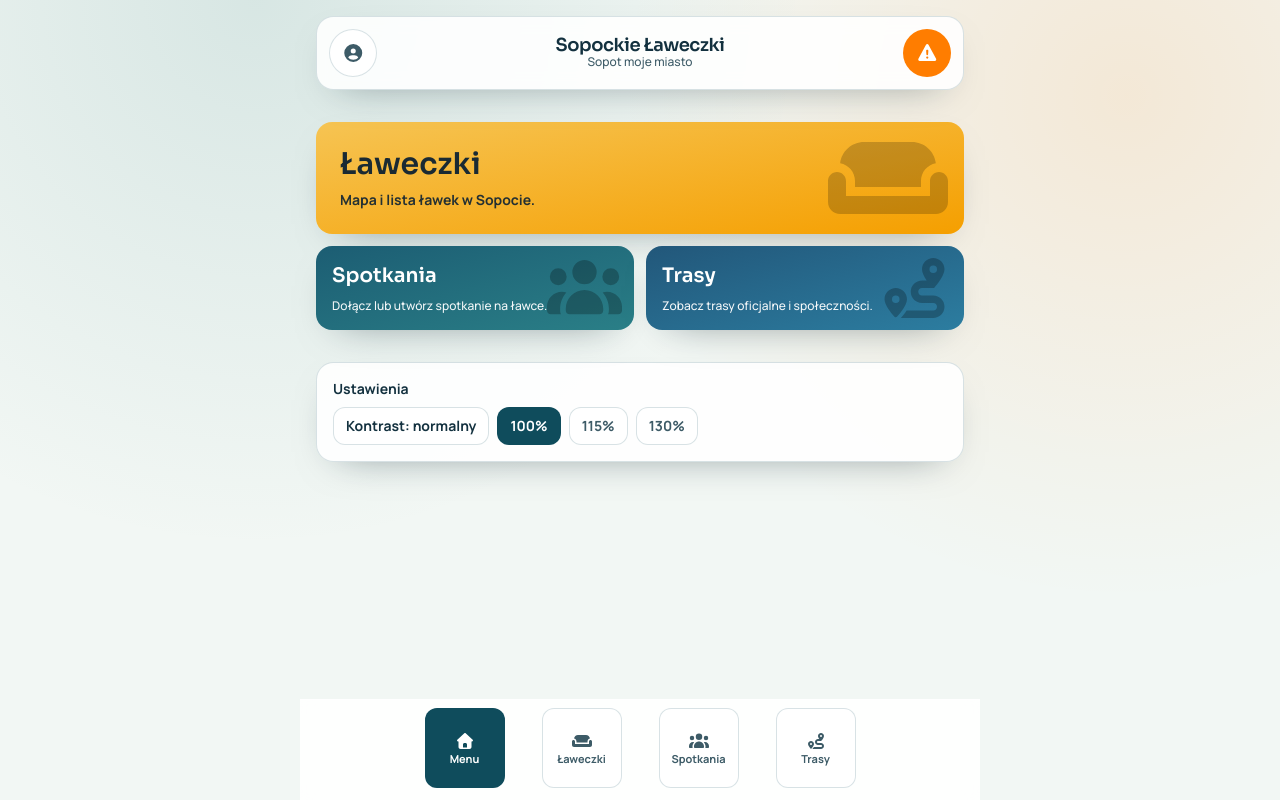
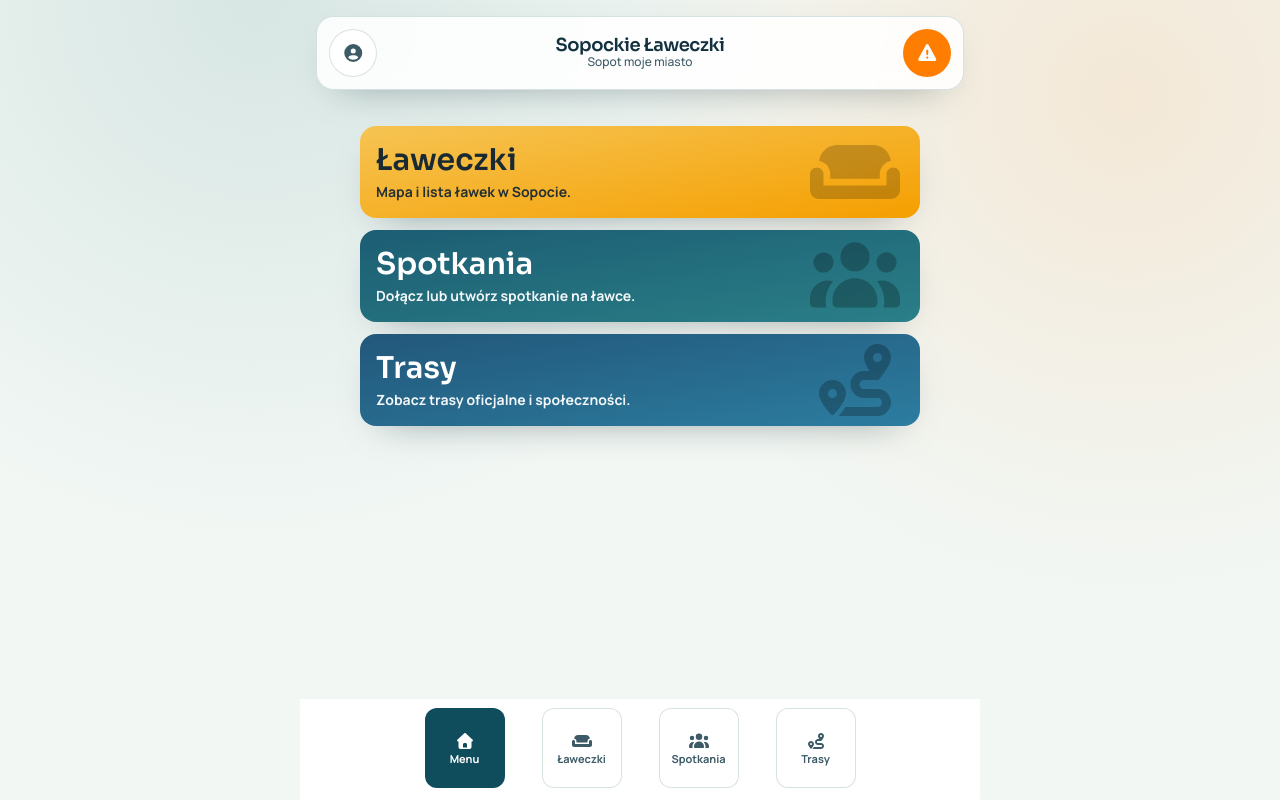
Before and after one commit to pawelhabina/sopockie-laweczki, a React (Vite) app in the folder apps/web/: page / in a window 1280 px wide. Built offline with nearby package versions, Linux system fonts and the light colour scheme.

Commit message:
add ProfilePage component and update routing; modify HomePage tiles layout

```diff
--- a/apps/web/src/App.jsx
+++ b/apps/web/src/App.jsx
@@ -1,6 +1,7 @@
 import { Navigate, Route, Routes } from 'react-router-dom';
 import { AppShell } from './components/AppShell';
 import { HomePage } from './pages/HomePage';
+import { ProfilePage } from './pages/ProfilePage';
 import { ModuleHubPage } from './pages/ModuleHubPage';
 import { UnderConstructionPage } from './pages/UnderConstructionPage';
 import { NotFoundPage } from './pages/NotFoundPage';
@@ -28,6 +29,9 @@ function App() {
         <Route path="/w-budowie/:featureId" element={<UnderConstructionPage />} />
         <Route path="/ustawienia" element={<Navigate to="/w-budowie/settings" replace />} />
       </Route>
+      <Route path="/profile" element={<AppShell />}>
+        <Route index element={<ProfilePage />} />
+      </Route>
       <Route path="*" element={<NotFoundPage />} />
     </Routes>
   );
--- a/apps/web/src/components/AppShell.jsx
+++ b/apps/web/src/components/AppShell.jsx
@@ -10,7 +10,7 @@ export function AppShell() {
     <div className="page-shell flex flex-col gap-8">
       <header className="panel sticky top-3 z-20 flex items-center justify-between p-3 backdrop-blur">
         <Link
-          to="/w-budowie/profile"
+          to="/profile"
           aria-label="Profil"
           className="flex h-12 w-12 items-center justify-center rounded-full border border-[var(--outline-soft)] bg-white text-lg text-[var(--text-muted)] transition hover:scale-105"
         >
--- a/apps/web/src/pages/HomePage.jsx
+++ b/apps/web/src/pages/HomePage.jsx
@@ -1,21 +1,24 @@
 import { Link } from 'react-router-dom';
-import { useUiPrefs } from '@/context/UiPrefsContext';
 import { FontAwesomeIcon } from '@fortawesome/react-fontawesome';
 import { faCouch, faUsers, faRoute } from '@fortawesome/free-solid-svg-icons';
 
-const mainTile = {
+const homeTiles = [
+  {
     title: 'Ławeczki',
     description: 'Mapa i lista ławek w Sopocie.',
     to: '/benches',
+    bgClass: 'from-[#f6c453] to-[#f59f00]',
+    textClass: 'text-[#1a2a33]',
+    iconClass: 'text-black/20',
     icon: faCouch,
-};
-
-const secondaryTiles = [
+  },
   {
     title: 'Spotkania',
     description: 'Dołącz lub utwórz spotkanie na ławce.',
     to: '/meetings',
     bgClass: 'from-[#1c5d73] to-[#2a7f87]',
+    textClass: 'text-white',
+    iconClass: 'text-black/25',
     icon: faUsers,
   },
   {
@@ -23,74 +26,29 @@ const secondaryTiles = [
     description: 'Zobacz trasy oficjalne i społeczności.',
     to: '/routes',
     bgClass: 'from-[#22577a] to-[#2c7da0]',
+    textClass: 'text-white',
+    iconClass: 'text-black/25',
     icon: faRoute,
   },
 ];
 
 export function HomePage() {
-  const { fontScale, highContrast, setFontScale, toggleContrast } = useUiPrefs();
-
   return (
-    <section className="flex flex-col gap-8">
-
-      <div className="grid gap-3">
-        <Link
-          to={mainTile.to}
-          className="relative overflow-hidden rounded-2xl bg-gradient-to-br from-[#f6c453] to-[#f59f00] p-6 pr-24 text-[#1a2a33] shadow-card transition hover:scale-[1.01] focus-visible:scale-[1.01]"
-        >
-          <FontAwesomeIcon
-            icon={mainTile.icon}
-            className="pointer-events-none absolute right-4 top-1/2 -translate-y-1/2 text-8xl text-black/20"
-          />
-          <p className="font-heading text-3xl">{mainTile.title}</p>
-          <p className="mt-2 text-sm font-semibold opacity-95">{mainTile.description}</p>
-        </Link>
-
-        <div className="grid grid-cols-2 gap-3">
-          {secondaryTiles.map((tile) => (
+    <section className="mx-auto flex w-full max-w-[560px] flex-col justify-center gap-3 py-1">
+      {homeTiles.map((tile) => (
         <Link
           key={tile.title}
           to={tile.to}
-              className={`relative overflow-hidden rounded-2xl bg-gradient-to-br ${tile.bgClass} p-4 pr-14 text-white shadow-card transition hover:scale-[1.01] focus-visible:scale-[1.01]`}
+          className={`relative overflow-hidden rounded-2xl bg-gradient-to-br ${tile.bgClass} ${tile.textClass} p-4 pr-20 shadow-card transition hover:scale-[1.01] focus-visible:scale-[1.01]`}
         >
           <FontAwesomeIcon
             icon={tile.icon}
-                className="pointer-events-none absolute right-3 top-1/2 -translate-y-1/2 text-6xl text-black/25"
+            className={`pointer-events-none absolute right-5 top-1/2 -translate-y-1/2 text-7xl ${tile.iconClass}`}
           />
-              <p className="font-heading text-xl">{tile.title}</p>
-              <p className="mt-2 text-xs opacity-95">{tile.description}</p>
+          <p className="font-heading text-3xl">{tile.title}</p>
+          <p className="mt-1 text-sm font-semibold opacity-95">{tile.description}</p>
         </Link>
       ))}
-        </div>
-      </div>
-
-      <div className="panel p-4">
-        <p className="mb-2 text-sm font-bold">Ustawienia</p>
-        <div className="flex flex-wrap gap-2">
-          <button
-            type="button"
-            onClick={toggleContrast}
-            className="rounded-xl border border-[var(--outline-soft)] bg-white px-3 py-2 text-sm font-semibold"
-          >
-            Kontrast: {highContrast ? 'wysoki' : 'normalny'}
-          </button>
-
-          {[1, 1.15, 1.3].map((scale) => (
-            <button
-              key={scale}
-              type="button"
-              onClick={() => setFontScale(scale)}
-              className={`rounded-xl border px-3 py-2 text-sm font-semibold ${
-                fontScale === scale
-                  ? 'cta-btn border-transparent'
-                  : 'border-[var(--outline-soft)] bg-white text-[var(--text-muted)]'
-              }`}
-            >
-              {Math.round(scale * 100)}%
-            </button>
-          ))}
-        </div>
-      </div>
     </section>
   );
 }
--- /dev/null
+++ b/apps/web/src/pages/ProfilePage.jsx
@@ -0,0 +1,47 @@
+import { useUiPrefs } from '@/context/UiPrefsContext';
+
+export function ProfilePage() {
+  const { fontScale, highContrast, setFontScale, toggleContrast } = useUiPrefs();
+
+  return (
+    <section className="flex min-h-[68vh] flex-col gap-4">
+      <div className="panel p-5">
+        <h1 className="font-heading text-2xl leading-tight">Profil</h1>
+        {/* <p className="mt-2 text-sm text-[var(--text-muted)]">Tu będą dane użytkownika i opcje konta.</p> */}
+      </div>
+
+      <div className="panel p-5">
+        <p className="text-sm font-bold">Konto</p>
+        <p className="mt-2 text-sm text-[var(--text-muted)]">##TODO dogadać jakie rzeczy będą w profilu <br />- na pewno uwzględnić ilość punktów</p>
+      </div>
+
+      <div className="panel mt-auto p-4">
+        <p className="mb-2 text-sm font-bold">Ustawienia</p>
+        <div className="flex flex-wrap gap-2">
+          <button
+            type="button"
+            onClick={toggleContrast}
+            className="rounded-xl border border-[var(--outline-soft)] bg-white px-3 py-2 text-sm font-semibold"
+          >
+            Kontrast: {highContrast ? 'wysoki' : 'normalny'}
+          </button>
+
+          {[1, 1.15, 1.3].map((scale) => (
+            <button
+              key={scale}
+              type="button"
+              onClick={() => setFontScale(scale)}
+              className={`rounded-xl border px-3 py-2 text-sm font-semibold ${
+                fontScale === scale
+                  ? 'cta-btn border-transparent'
+                  : 'border-[var(--outline-soft)] bg-white text-[var(--text-muted)]'
+              }`}
+            >
+              {Math.round(scale * 100)}%
+            </button>
+          ))}
+        </div>
+      </div>
+    </section>
+  );
+}
```
Lines whose indentation alone changed are shown as unchanged.
